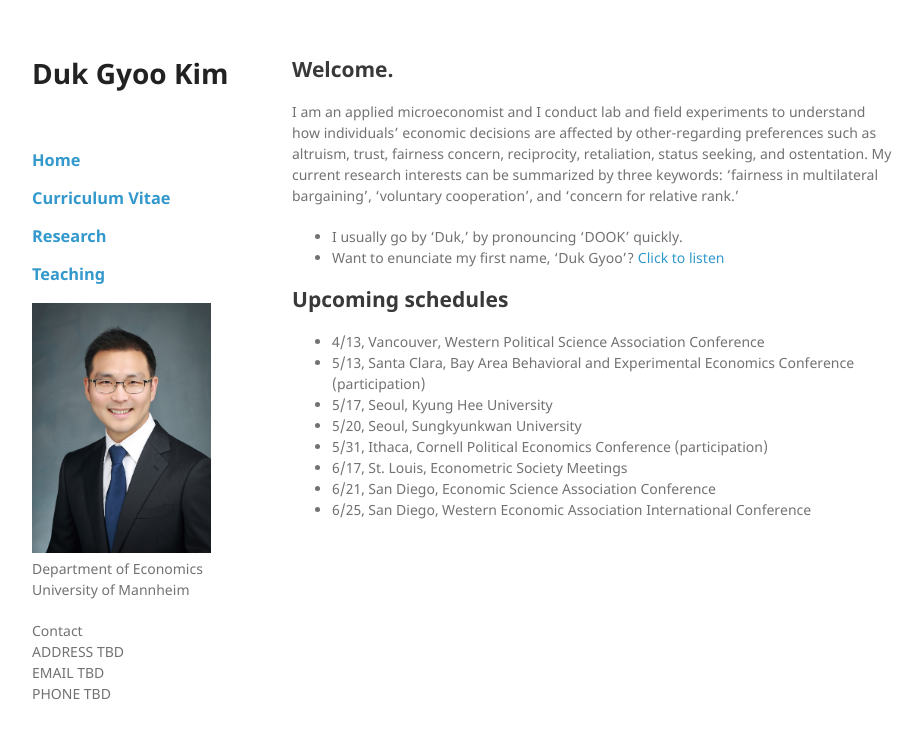
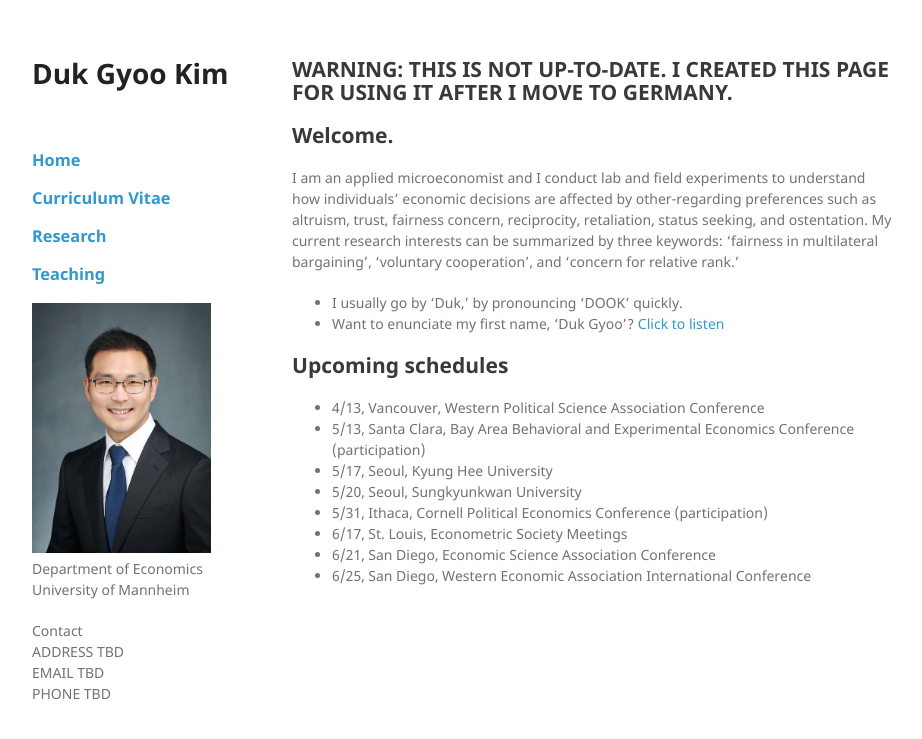
Before and after one commit to kimdukgyoo/kimdukgyoo.github.io, a Jekyll site: the page built from index.md, in a window 1280 px wide. Shown: the top 739 px of the page, without its empty margins (178-1100 px from the left). Built offline with Jekyll 4.4.1, drawn with Linux system fonts in a browser that asks for light colours; our own code applies the rules of GitHub Pages for plain Markdown files.

Commit message:
Update index.md

```diff
--- a/index.md
+++ b/index.md
@@ -1,3 +1,5 @@
+## WARNING: THIS IS NOT UP-TO-DATE. I CREATED THIS PAGE FOR USING IT AFTER I MOVE TO GERMANY.
+
 ## Welcome.
 
 I am an applied microeconomist and I conduct lab and field experiments to understand how individuals' economic decisions are affected by other-regarding preferences such as altruism, trust, fairness concern, reciprocity, retaliation, status seeking, and ostentation. My current research interests can be summarized by three keywords: 'fairness in multilateral bargaining', 'voluntary cooperation', and 'concern for relative rank.'
```
